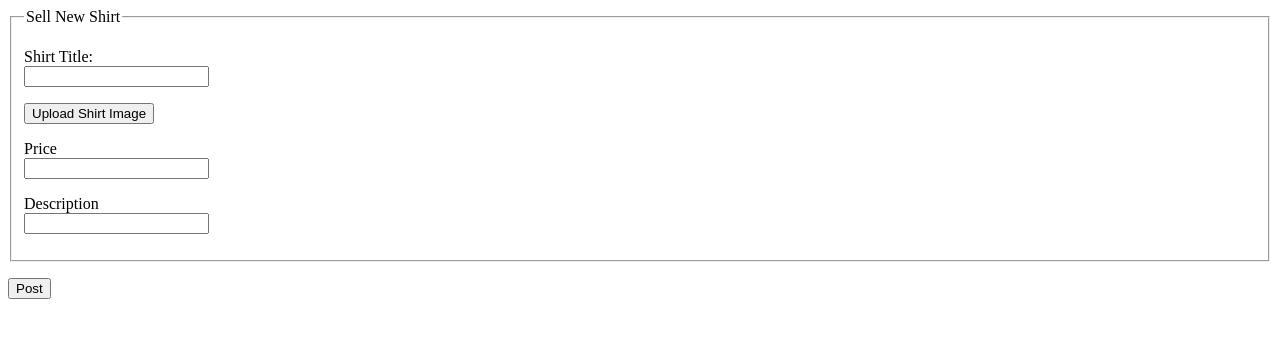
After one commit to erikbatista42/Contractor, a Flask app: page /shirts/new in a window 1280 px wide. The commit adds this page. Shown: the top 338 px of the page. Run offline with Flask 2, Linux system fonts and the light colour scheme.

Commit message:
added shirt form

```diff
--- a/app.py
+++ b/app.py
@@ -17,5 +17,10 @@ shirts = db.shirts
 def index():
     return render_template('home.html', shirts=shirts.find())
 
+@app.route("/shirts/new")
+def shirts_new():
+    # create new shirt to sell
+    return render_template("shirts_new.html")
+
 if __name__ == "__main__":
     app.run(debug=True)
--- a/templates/home.html
+++ b/templates/home.html
@@ -1,7 +1,10 @@
 <!-- <h1>Create</h1> -->
 {% extends "base.html" %}
 
+
 {% block content %}
+<h1>Shirts for sale</h1>
+<a href="/shirts/new">New Shirt</a>
     {% for shirt in shirts %}
         <h2>{{ shirt.title }}</h2>
         <small>{{ shirt.description }}</small>
--- /dev/null
+++ b/templates/shirts_new.html
@@ -0,0 +1,34 @@
+{% extends "base.html" %}
+
+{% block content %}
+<form method='POST' action='/shirts'>
+    <fieldset>
+    <legend>Sell New Shirt</legend>
+    <!-- TITLE -->
+    <p>
+        <label for='title'>Shirt Title:</label><br>
+        <input type='text' name='title' />
+    </p>
+    <p>
+        <div style="height:0px;overflow:hidden">
+                <input type="file" id="fileInput" name="fileInput" />
+        </div>
+        <button type="button" onclick="chooseFile();">Upload Shirt Image</button>
+    </p>
+    <p>
+        <label for='price'>Price</label><br>
+        <input type='text' name='price' />
+    </p>
+    <p>
+            <label for='description'>Description</label><br>
+            <input type='text' name='description' />
+        </p>
+
+    </fieldset>
+
+    <!-- BUTTON -->
+    <p>
+        <button type='submit'>Post</button>
+    </p>
+</form>
+{% endblock %}
```
